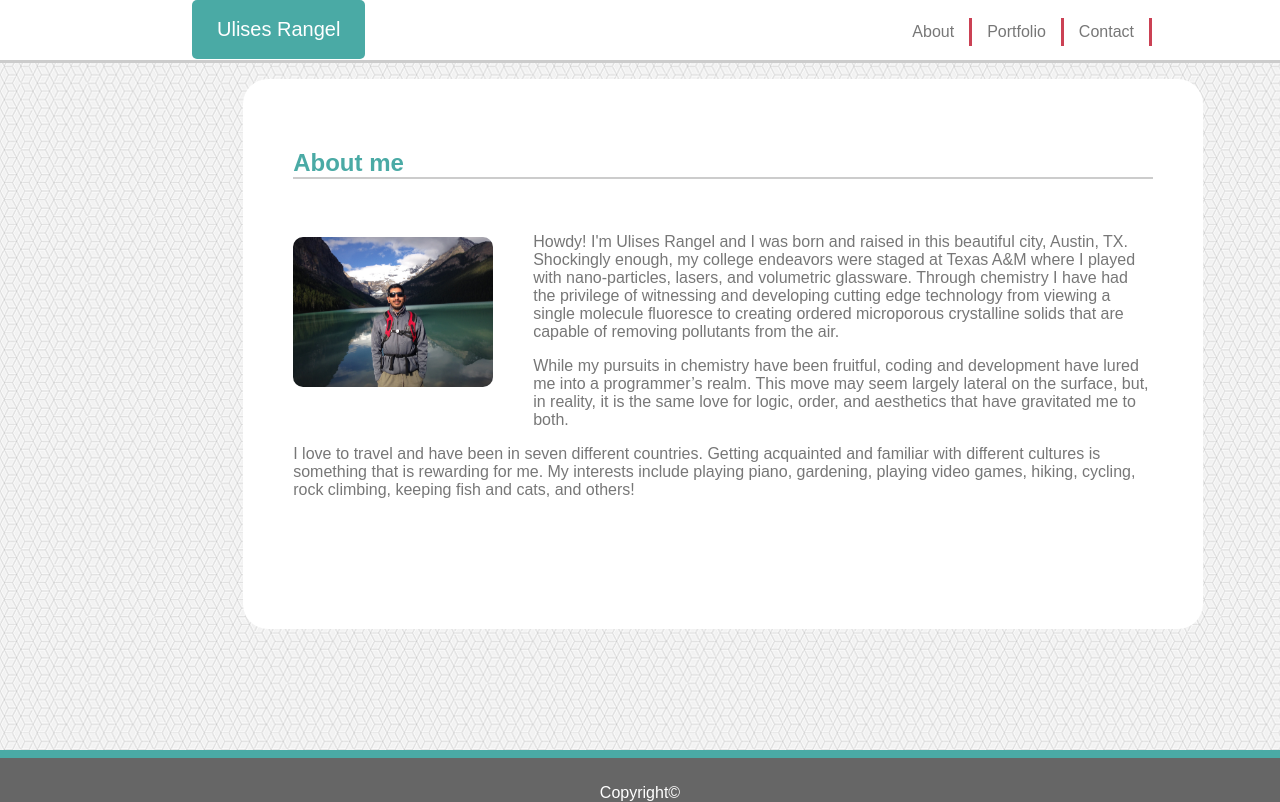
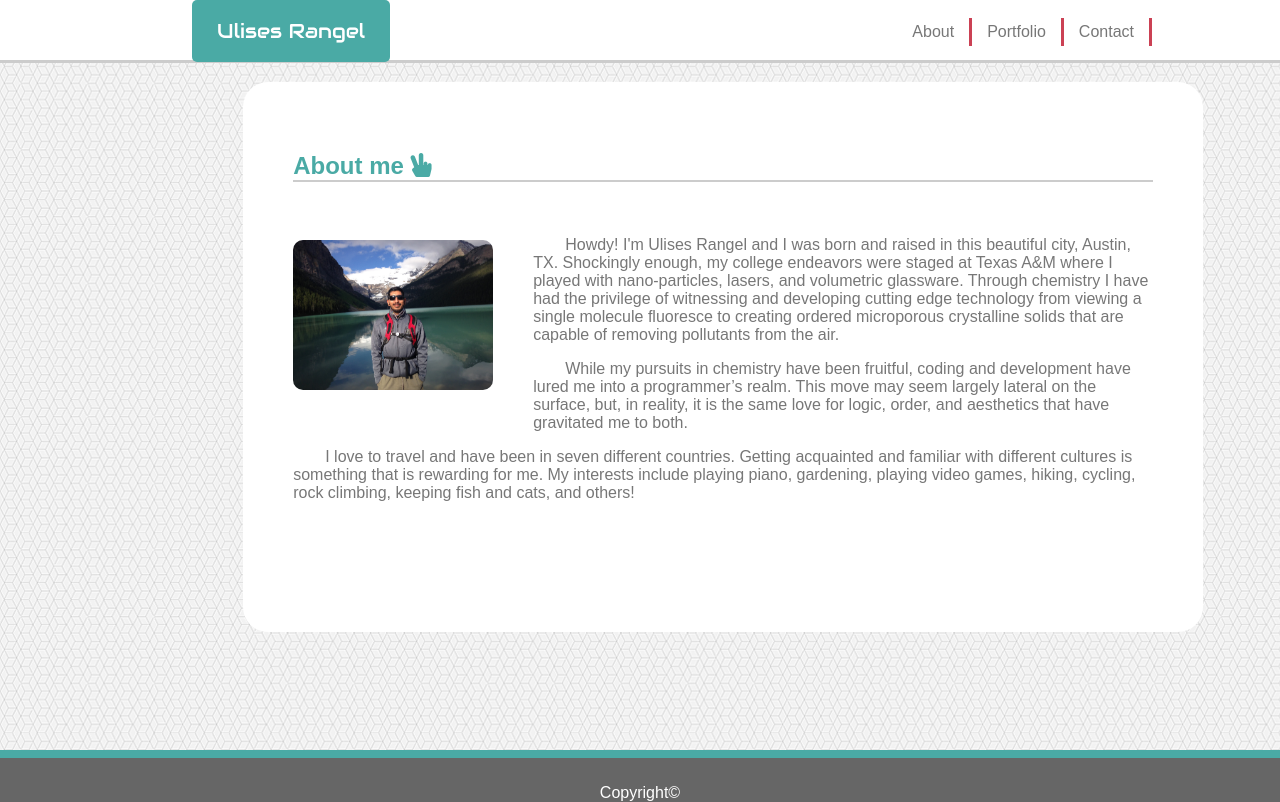
Before and after one commit to urangel/Basic-Portfolio, a plain HTML site: page index.html in a window 1280 px wide. Drawn offline with Linux system fonts and the light colour scheme.

Commit message:
Typography changes

```diff
--- a/assets/css/style.css
+++ b/assets/css/style.css
@@ -72,6 +72,7 @@ html, body {
 
 .bioText {
     color: #777777;
+    text-indent: 2em;
 }
 
 .botBorder {
@@ -107,6 +108,7 @@ html, body {
     margin-top: 0;
     border-radius: 5px;
     font-size: 20px;
+    font-family: Audiowide;
 }
 
 #indexNav, #contactNav, #portfolioNav {
--- a/index.html
+++ b/index.html
@@ -1,6 +1,8 @@
 <!DOCTYPE html>
 <html lang="en-us">
 <head>
+    <link rel="stylesheet" href="https://use.fontawesome.com/releases/v5.7.2/css/all.css" integrity="sha384-fnmOCqbTlWIlj8LyTjo7mOUStjsKC4pOpQbqyi7RrhN7udi9RwhKkMHpvLbHG9Sr" crossorigin="anonymous">
+    <link href='https://fonts.googleapis.com/css?family=Audiowide' rel='stylesheet'>
     <link rel="stylesheet" type="text/css" href="assets/css/style.css">
 </head>
 <body>
@@ -16,6 +18,7 @@
         <div class="container">
             <h2 class="botBorder">
                 About me
+                <i class="fas fa-hand-peace"></i>
             </h2>
             <br>
             <img id="bioPic" src="assets/images/AboutMe.jpg" alt="About Me Picture">
```
Also changed, not shown: contact.html (+3 -0 lines), portfolio.html (+4 -1 lines).
